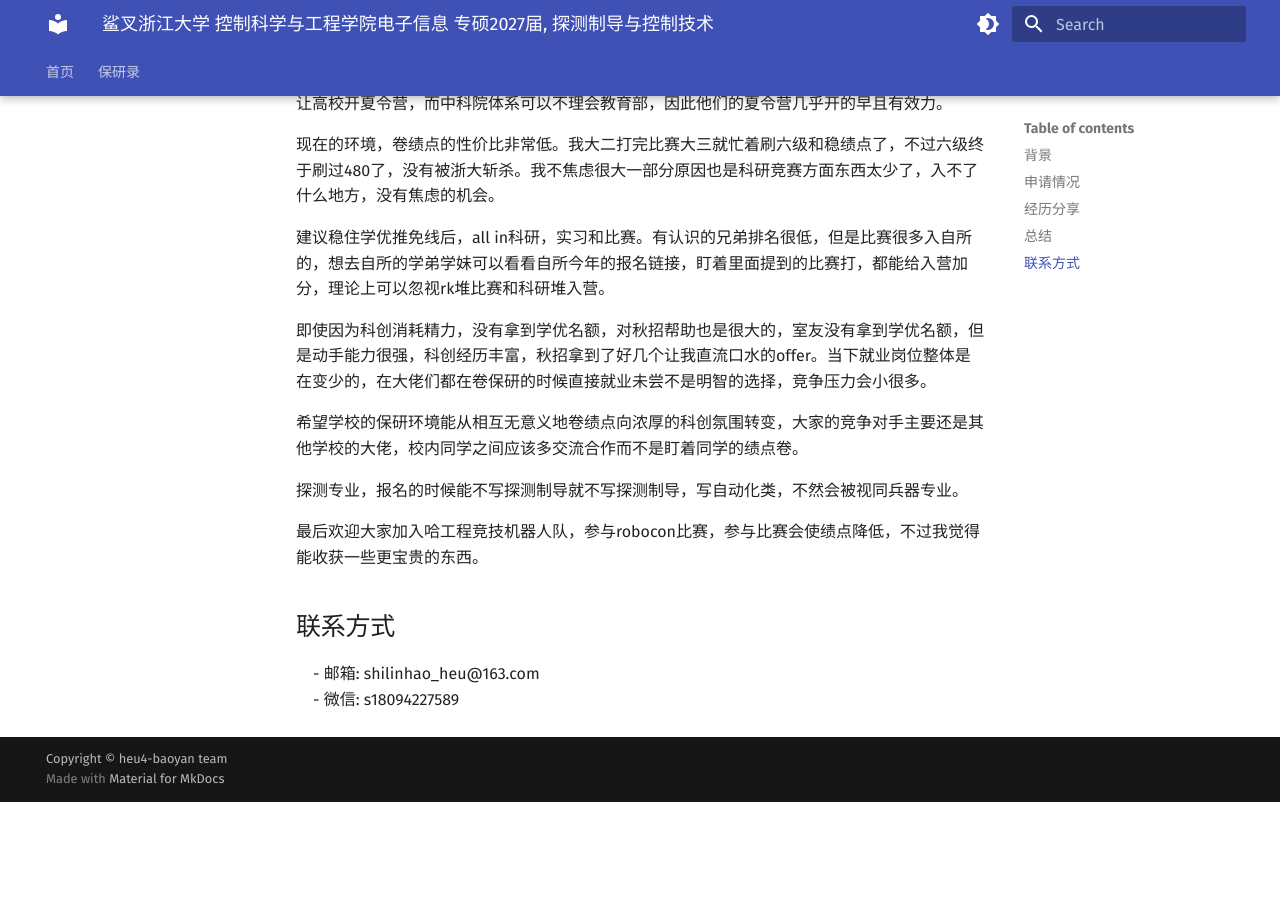
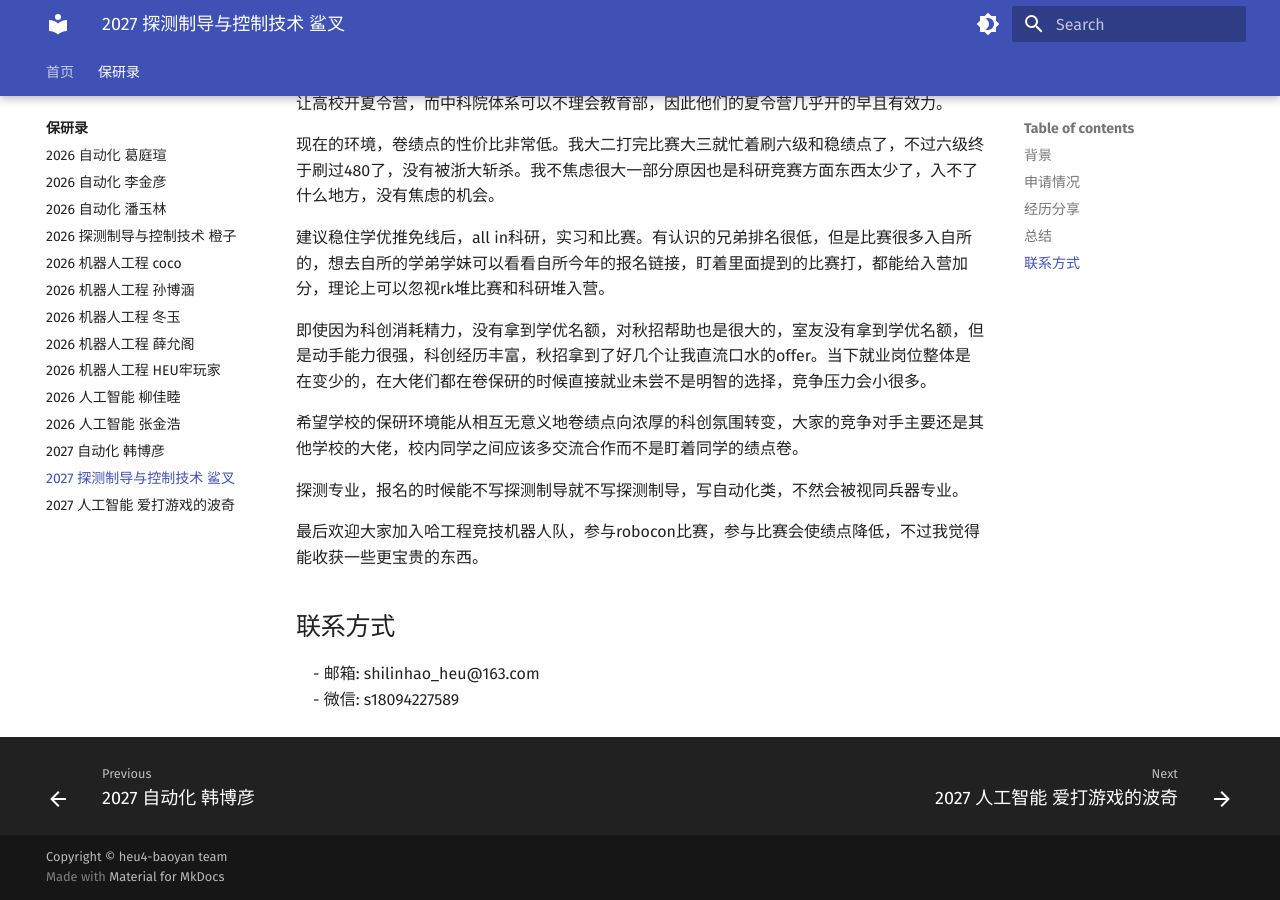
Before and after one commit to heu4-baoyan/heu4-baoyan, an MkDocs documentation site: the page built from docs/baoyan/CompSci/2027/cases/linhaoshi.md, in a window 1280 px wide and 900 px high, scrolled down 3168 px. Built offline with MkDocs 1.6.1 and Material for MkDocs 9.7.7, drawn with Linux system fonts in a browser that asks for light colours; before the commit the page ends 3970 px from its top, so only the background shows below that.

Commit message:
Update mkdocs.yml

```diff
--- a/mkdocs.yml
+++ b/mkdocs.yml
@@ -20,6 +20,7 @@ nav:
     - 2026 人工智能 柳佳睦: baoyan/CompSci/2026/cases/jiamuliu.md
     - 2026 人工智能 张金浩: baoyan/CompSci/2026/cases/jinhaozhang.md
     - 2027 自动化 韩博彦: baoyan/CompSci/2027/cases/boyanhan.md
+    - 2027 探测制导与控制技术 鲨叉: baoyan/CompSci/2027/cases/linhaoshi.md
     - 2027 人工智能 爱打游戏的波奇: baoyan/CompSci/2027/cases/boqi.md
 
 theme:
```
